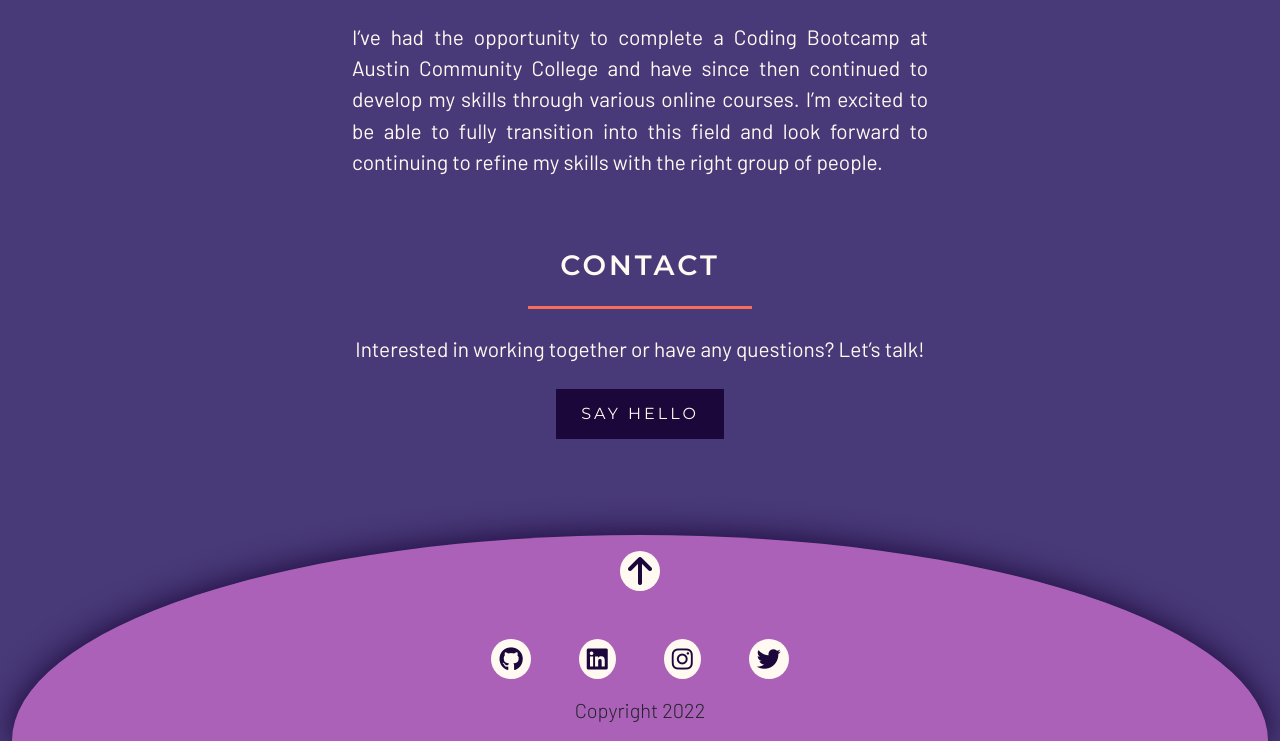
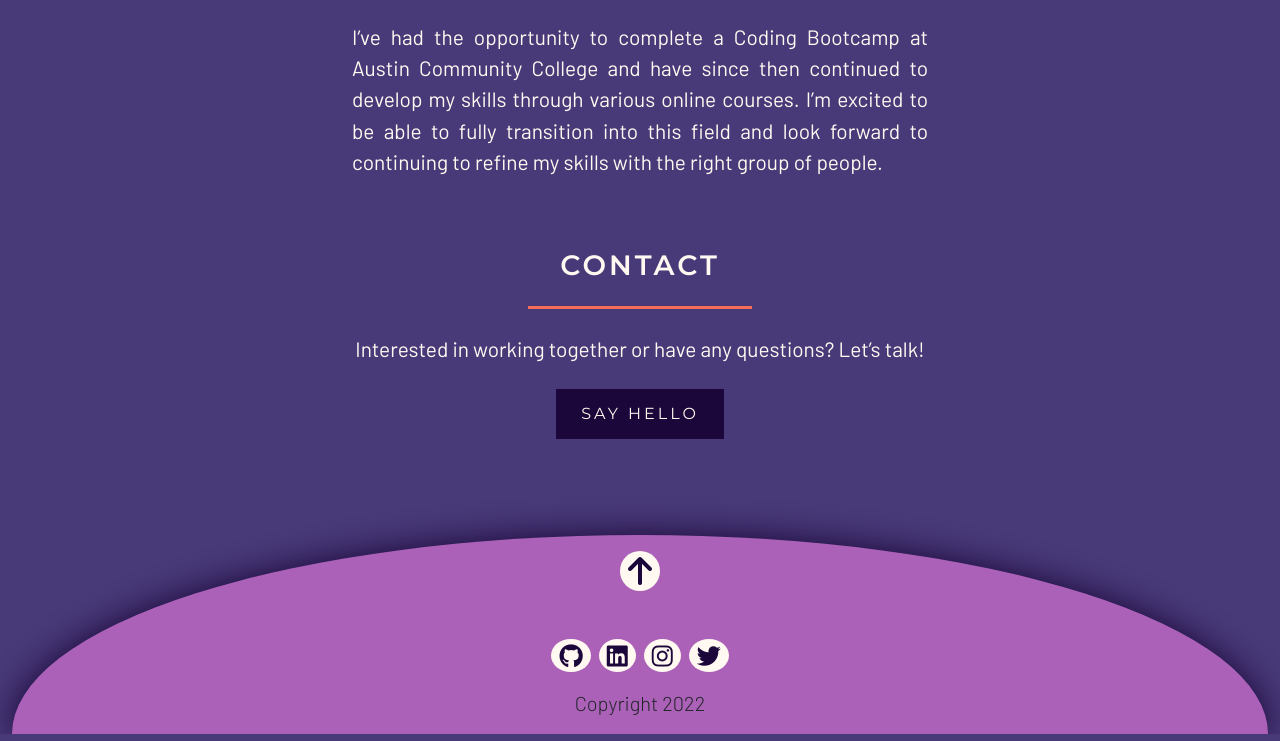
Before and after one commit to bryliebaird/portfolio-website, a website: page index.html in a window 1280 px wide. Shown: the part 2218-2959 px from the top of the page. Drawn offline with nearby package versions, Linux system fonts and the light colour scheme; a web font is replaced by a local one.

Commit message:
social links updated

```diff
--- a/css/style.css
+++ b/css/style.css
@@ -307,20 +307,24 @@ input {
 
 
 
-.project-link {
+.project-link, .social-link {
+    background: #f86d58;
     display: flex;
     flex-direction: column;
     justify-content: center;
     align-items: center;
-    background: #f86d58;
     transition: 0.3s;
 }
 
-.project-link:hover {
+.social-link {
+    background: #fff9f1;
+}
+
+.project-link:hover, .social-link:hover {
+    background: #5793ac;
     text-decoration: none;
-    background: #2DA3A9;
+}
 
-}
 
 /* ==================================== MEDIA QUERIES ======================================= */
 
--- a/index.html
+++ b/index.html
@@ -220,42 +220,33 @@
                 <div class="container-lg">
                     <div class="d-flex justify-content-center">
                         <!-- github span -->
-                        <a class="social-span" href="https://github.com/bryliebaird" target="_blank" role="button">
-                            <div class="d-flex justify-content-center align-items-center bg-light text-dark p-2 social-span">
-                                <span class="social-media-link">
+                            <a class="social-link rounded-circle py-3 px-2 text-dark" href="https://github.com/bryliebaird" target="#_blank" role="button">
                                 <i class="fa-brands fa-github fa-xl"></i>
-                                </span>
-                            </div>
                             </a>
 
                         <!-- linkedin btn -->
-                        <a class="social-span mx-5" href="https://www.linkedin.com/in/brylie-baird/" target="_blank" role="button">
-                            <div class="d-flex justify-content-center align-items-center bg-light text-dark p-2 social-span">
-                                <span class="social-media-link">
+                            <a class="social-link rounded-circle py-3 px-2 ms-2 me-1 text-dark" href="https://www.linkedin.com/in/brylie-baird/" target="#_blank" role="button">
                                 <i class="fa-brands fa-linkedin fa-xl"></i>
-                                </span>
-                            </div>
                             </a>
 
-                        <!-- instagram btn-->
-                            <a class="social-span me-5" data-bs-toggle="modal" data-bs-target="#socialModal">
-                                <div class="d-flex justify-content-center align-items-center bg-light text-dark p-2 social-span">
-                                    <span class="social-media-link">
+                        <!-- instagram btn -->
+                            <a class="social-link rounded-circle py-3 px-2 me-2 ms-1 text-dark" data-bs-toggle="modal" data-bs-target="#socialModal">
                                 <i class="fa-brands fa-instagram fa-xl"></i>
-                                    </span>
-                                </div>
                             </a>
 
                         <!-- twitter btn -->
-                        <a class="social-span" data-bs-toggle="modal" data-bs-target="#socialModal">
+                            <a class="social-link rounded-circle py-3 px-2 text-dark" data-bs-toggle="modal" data-bs-target="#socialModal">
+                                <i class="fa-brands fa-twitter fa-xl"></i>
+                            </a>
+
+                        <!-- twitter btn -->
+                        <!-- <a class="social-span" data-bs-toggle="modal" data-bs-target="#socialModal">
                             <div class="d-flex justify-content-center align-items-center bg-light text-dark p-2 social-span">
                                 <span class="social-media-link">
                                     <i class="fa-brands fa-twitter fa-xl"></i>
                                 </span>
                             </div>
-                        </a>
-
-
+                        </a> -->
                     </div>
                 </div>
                 <div class="container-lg text-center mt-3">
@@ -285,7 +276,7 @@
         <!-- contact form modal -->
         <div class="modal fade" id="contactModal" tabindex="-1" aria-labelledby="contactModalLabel" aria-hidden="true">
             <div class="modal-dialog modal-dialog-centered">
-                <div class="modal-content bg-primary-light p-3">
+                <div class="modal-content bg-light p-3">
                     <div class="modal-body">
                         <div class="d-flex justify-content-between mb-4">
                             <h5 class="modal-title" id="contactModalLabel">Contact Today.</h5>
```
Lines whose indentation alone changed are shown as unchanged.
